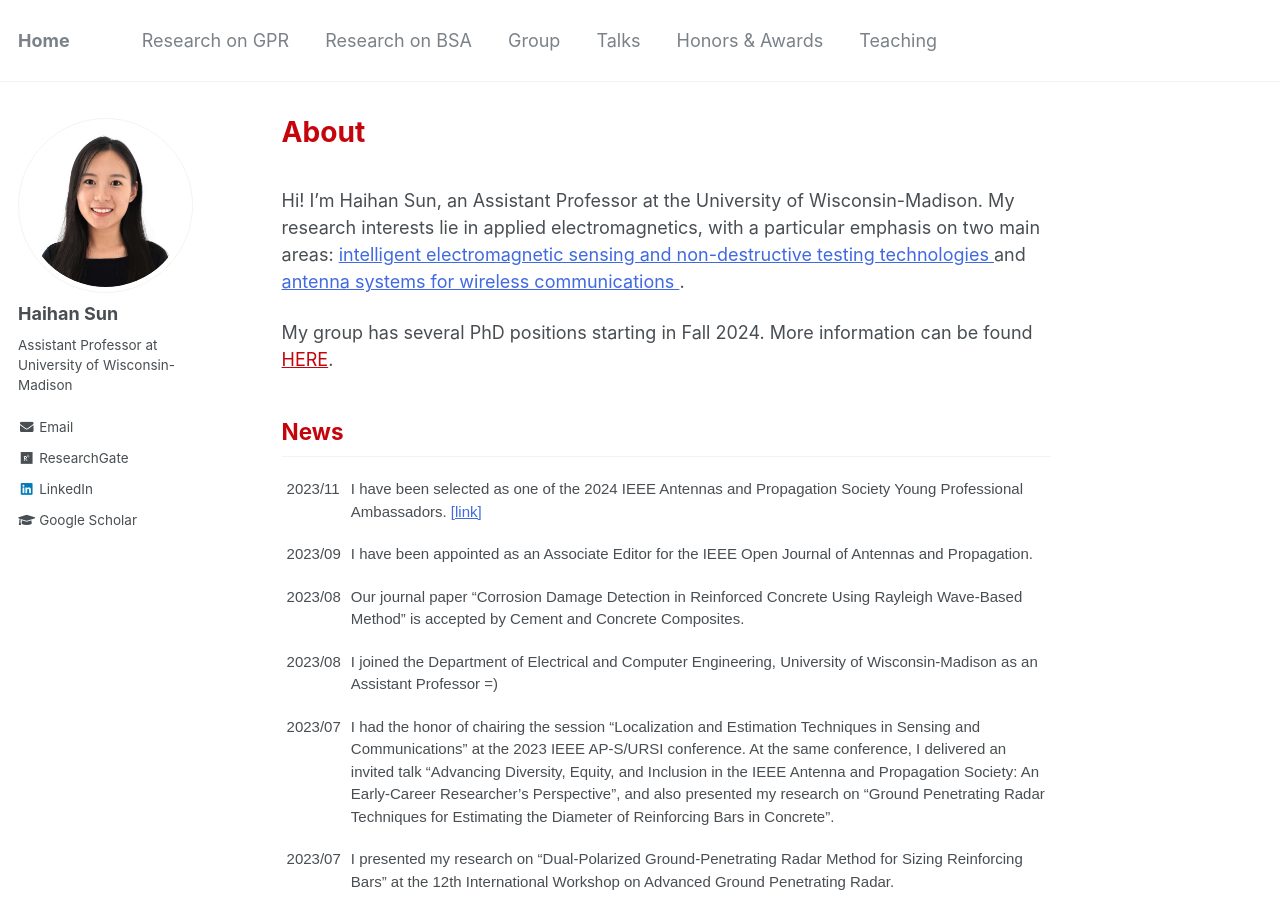
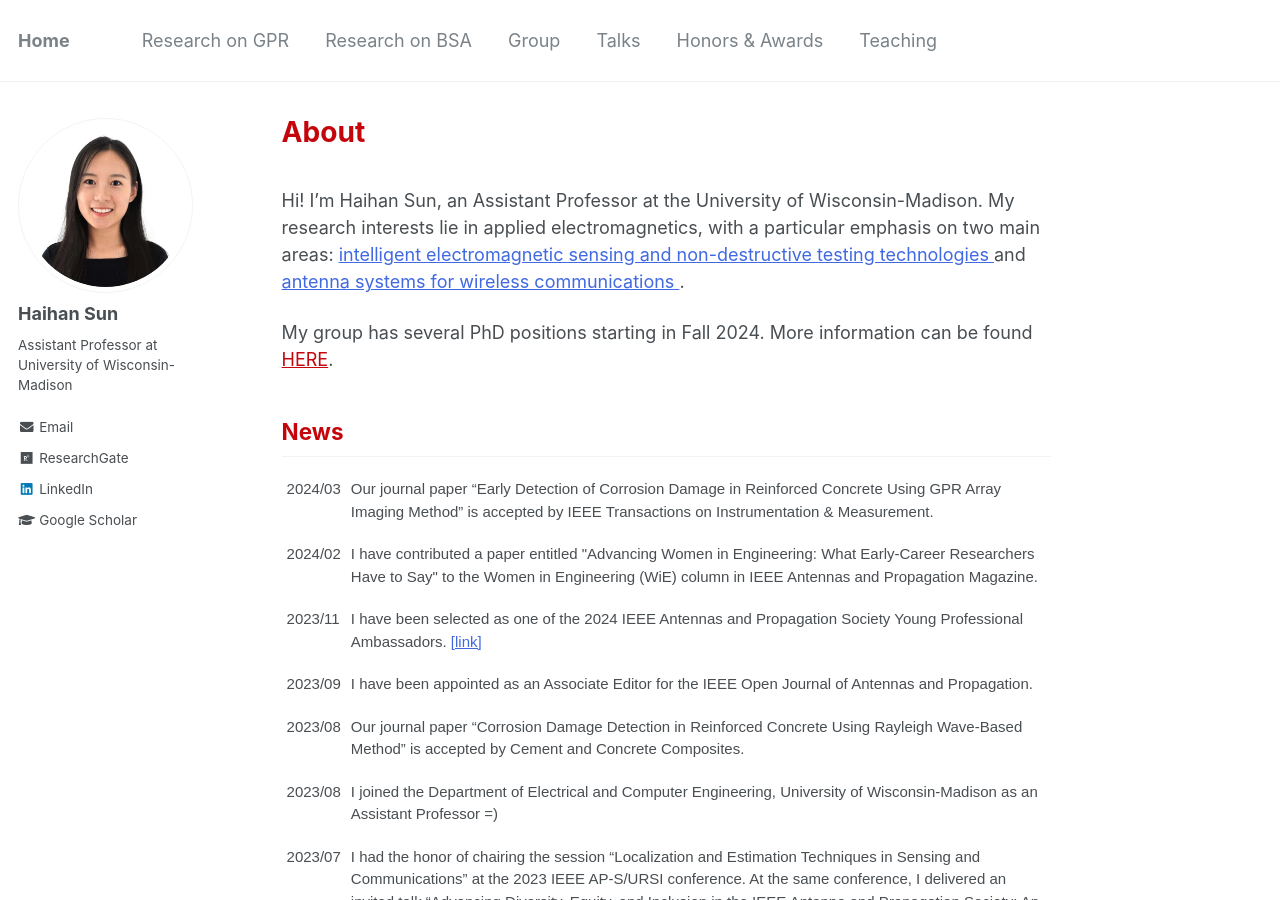
Before and after one commit to Haihan-Sun/Haihan-Sun.github.io, a Jekyll site: the page built from _pages/about.md, in a window 1280 px wide and 900 px high. Built offline with Jekyll 4.4.1, drawn with Linux system fonts in a browser that asks for light colours.

Commit message:
Update about.md

```diff
--- a/_pages/about.md
+++ b/_pages/about.md
@@ -27,6 +27,14 @@ My group has several PhD positions starting in Fall 2024. More information can b
 ------
 <table class="tg">
 <tbody>
+   <tr>
+    <td class="tg-ko0z">2024/03</td>
+    <td class="tg-ko0z"> Our journal paper “Early Detection of Corrosion Damage in Reinforced Concrete Using GPR Array Imaging Method” is accepted by IEEE Transactions on Instrumentation & Measurement. </td>
+  </tr>
+    <tr>
+    <td class="tg-ko0z">2024/02</td>
+    <td class="tg-ko0z"> I have contributed a paper entitled "Advancing Women in Engineering: What Early-Career Researchers Have to Say" to the Women in Engineering (WiE) column in IEEE Antennas and Propagation Magazine. </td>
+  </tr>
   <tr>
     <td class="tg-ko0z">2023/11</td>
     <td class="tg-ko0z">I have been selected as one of the 2024 IEEE Antennas and Propagation Society Young Professional Ambassadors. <a href="https://ieeeaps.org/committees/2024ypa"  style="color:#4169e1"> [link] </a> </td>
```
